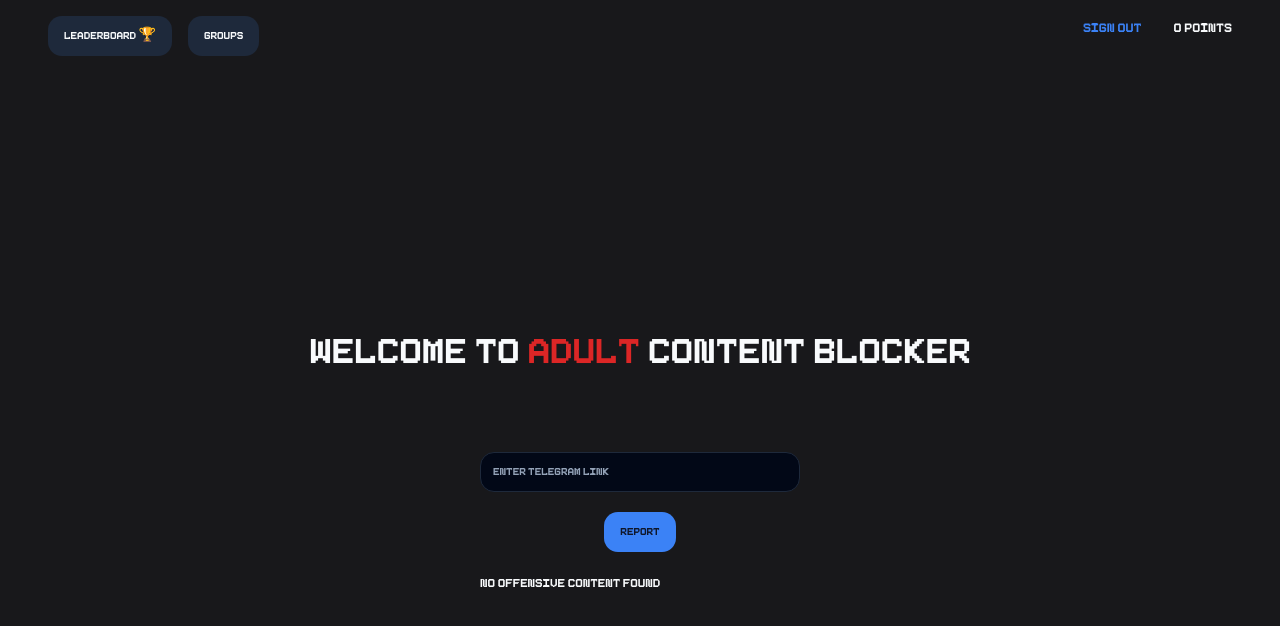
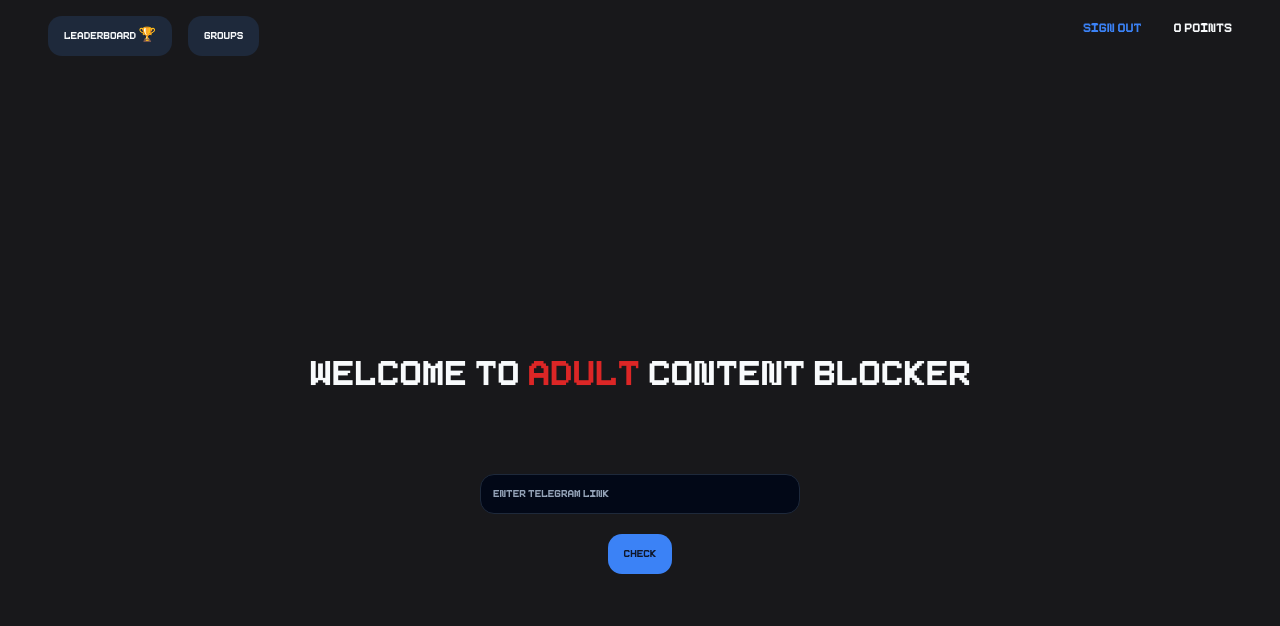
Before and after one commit to Geek-Monke/Telegram-NSFW-Banner, a Next.js app in the folder frontend/: page /home in a window 1280 px wide. Shown: the top 626 px of the page. Built offline with nearby package versions, Linux system fonts and the light colour scheme.

Commit message:
Ui updated

```diff
--- a/frontend/src/components/Homepage.jsx
+++ b/frontend/src/components/Homepage.jsx
@@ -57,23 +57,6 @@
         points: prevDetails.points + 1,
       }));
 
-      alert("Telegram link reported successfully!");
-      setLink(''); // Clear the input after submission
-
-      // Open the specific Telegram group in the web browser
-      const groupLink = results?.groupDetails?.link;
-      if (groupLink) {
-        const telegramWebUrl = groupLink;
-
-        // Open the Telegram web client with the specific group
-        window.open(telegramWebUrl, '_blank');
-
-        // Show instructions for reporting
-        setTimeout(() => {
-          alert("Once the group opens, click on the three dots in the top-right corner of the Telegram interface and select 'Report' to proceed.");
-        }, 1000);
-      }
-
     } catch (error) {
       console.error("Error saving link to database:", error);
       alert("Failed to report the Telegram link.");
@@ -90,6 +73,7 @@
   const getCurrentUserDetailsFromDatabase = async () => {
     try {
       const currentUser = JSON.parse(localStorage.getItem('currentUser'));
+
 
       if (!currentUser || !currentUser.email) {
         console.log("No user is currently logged in.");
@@ -115,6 +99,32 @@
       return null;
     }
   };
+
+  const handleReport = async () => {
+
+    try {
+      const response = await axios.post('http://localhost:8080/api/check', { link });
+      alert("Telegram link reported successfully!");
+
+      // Open the specific Telegram group in the web browser
+      const groupLink = results?.groupDetails?.link;
+      if (groupLink) {
+        const telegramWebUrl = groupLink;
+
+        // Open the Telegram web client with the specific group
+        window.open(telegramWebUrl, '_blank');
+
+        // Show instructions for reporting
+        setTimeout(() => {
+          alert("Once the group opens, click on the three dots in the top-right corner of the Telegram interface and select 'Report' to proceed.");
+        }, 1000);}
+    } catch (error) {
+      console.error("Error saving link to database:", error);
+      alert("Failed to report the Telegram link.");
+      console.error('Error checking the link:', error);
+
+    }
+  }
 
   useEffect(() => {
     const fetchUserDetails = async () => {
@@ -145,16 +155,17 @@
           <div className='flex flex-col space-y-5'>
             <Input placeholder="Enter telegram link" value={link} onChange={(e) => setLink(e.target.value)} />
             <div className='max-w-xs w-full flex justify-center items-center'>
-              <Button onClick={saveLinkToDatabase}>Report</Button>
+              <Button onClick={saveLinkToDatabase}>Check</Button>
             </div>
 
-            {results ?
-              <div>
-                <h1>{results?.groupDetails?.name}</h1>
-                <h1>{results?.groupDetails?.link}</h1>
-                <h1>{results?.messages?.length}</h1>
-
-              </div>:<h1>no offensive content found</h1>}
+            {results &&
+              <div className='flex w-full justify-between items-center px-5'>
+                <div className='flex flex-col gap-4'>
+                  <p>{results?.groupDetails?.name}</p>
+                  <p>{results?.groupDetails?.link}</p>
+                </div>
+                <Button onClick={handleReport} className='bg-red-600'>Report</Button>
+              </div>}
           </div>
         </div>
       </div>
```
